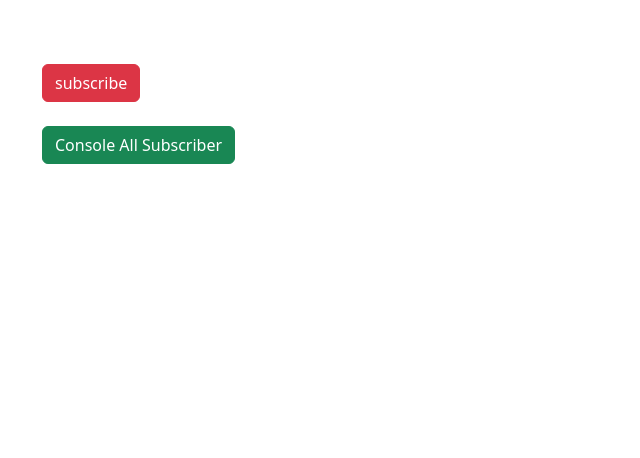
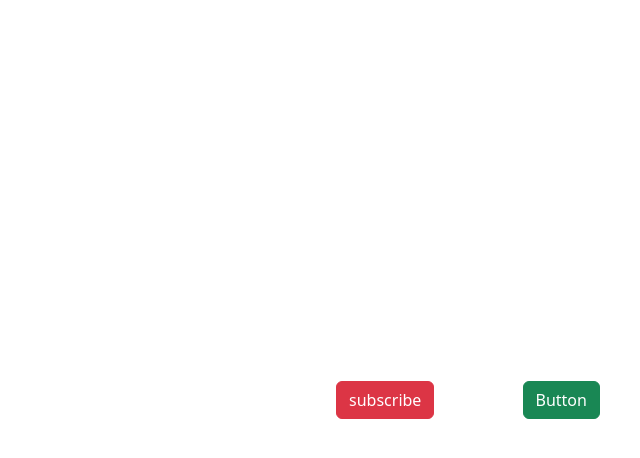
Before and after one commit to Omama-Aslam/Angular-PWA-Frontend, an Angular app: page / in a window 1280 px wide. Shown: the top 458 px of the page, without its empty margins (44-684 px from the left). Built offline with nearby package versions, Linux system fonts and the light colour scheme.

Commit message:
June 11th,2023

```diff
--- a/src/app/app.component.css
+++ b/src/app/app.component.css
@@ -0,0 +1,11 @@
+div {
+  width: 30%;
+  padding: 9px 16px;
+  display: flex;
+  justify-content: space-around;
+  align-items: center;
+  position: absolute;
+  top: 50%;
+  left: 40%;
+  transform: translate(-50%, -50%);
+}
--- a/src/app/app.component.html
+++ b/src/app/app.component.html
@@ -1,7 +1,4 @@
-<div class="container mt-5 p-3">
+<div appMyDirective>
   <button class="btn btn-danger" (click)="pushSubscription()">subscribe</button>
-  <br /><br />
-  <button class="btn btn-success" (click)="getAllSubscriber()">
-    Console All Subscriber
-  </button>
+  <button class="btn btn-success" (click)="getAllSubscriber()">Button</button>
 </div>
--- a/src/app/app.component.ts
+++ b/src/app/app.component.ts
@@ -1,6 +1,5 @@
-import { Component, OnInit } from '@angular/core';
+import { Component, OnInit, Directive } from '@angular/core';
 import { SwPush } from '@angular/service-worker';
-import { retry } from 'rxjs';
 import { PushNotificationService } from './service/push-notification.service';
 
 @Component({
--- a/src/app/app.module.ts
+++ b/src/app/app.module.ts
@@ -6,8 +6,9 @@ import { AppComponent } from './app.component';
 import { ServiceWorkerModule } from '@angular/service-worker';
 import { PushNotificationService } from './service/push-notification.service';
 import { HttpClientModule } from '@angular/common/http';
+import { MyDirectiveDirective } from './my-directive.directive';
 @NgModule({
-  declarations: [AppComponent],
+  declarations: [AppComponent, MyDirectiveDirective],
   imports: [
     BrowserModule,
     AppRoutingModule,
--- /dev/null
+++ b/src/app/my-directive.directive.ts
@@ -0,0 +1,24 @@
+import { Directive, ElementRef, HostListener } from '@angular/core';
+
+@Directive({
+  selector: '[appMyDirective]',
+})
+export class MyDirectiveDirective {
+  // Here's an example of a simple directive that changes the background color of an element when the user hovers over it:
+  constructor(private el: ElementRef) {}
+
+  private highlight(color: any) {
+    this.el.nativeElement.style.backgroundColor = color;
+  }
+
+  @HostListener('mouseenter') onMouseEnter() {
+    this.highlight('yellow');
+  }
+
+  @HostListener('mouseleave') onMouseLeave() {
+    this.highlight('lightgrey');
+    setTimeout(() => {
+      this.highlight(null);
+    }, 1500);
+  }
+}
```
Also changed, not shown: 1 other file (tests, documents, lock files or other folders).
